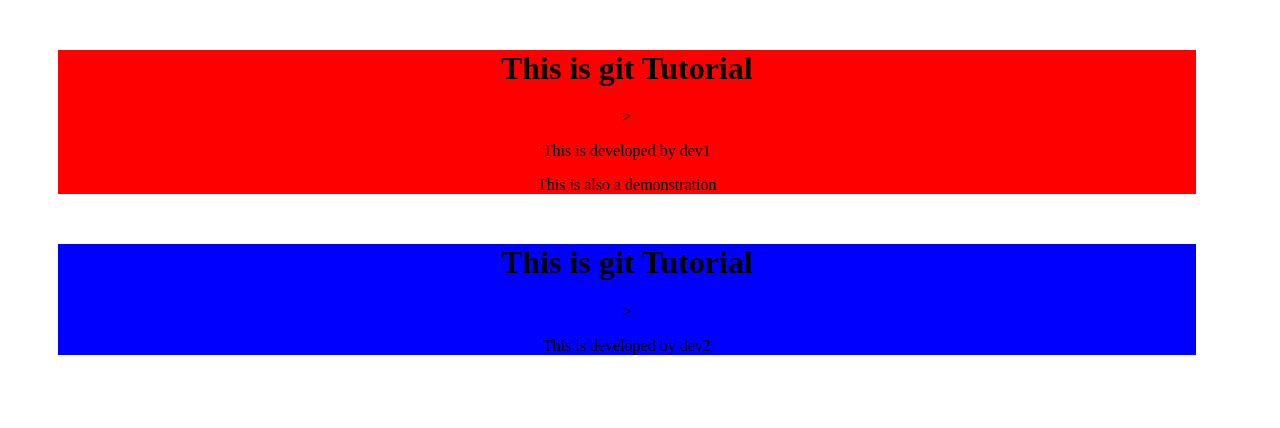
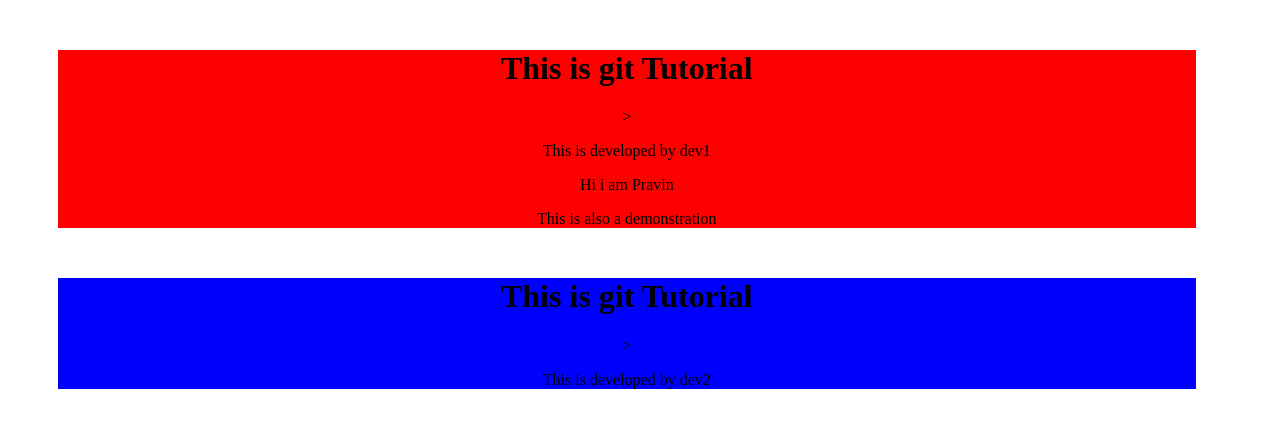
Before and after one commit to pravinjw/Git-Tut, a plain HTML site: page index.html in a window 1280 px wide. Drawn offline with Linux system fonts and the light colour scheme.

Commit message:
Demonstration

```diff
--- a/index.html
+++ b/index.html
@@ -14,6 +14,7 @@
 <div class = "box red">
 <h1> This is git Tutorial </h1>>
 <p> This is developed by dev1 </p>
+<p>Hi i am Pravin</p>
 <p> This is also a demonstration </p>
 </div>
 
```
